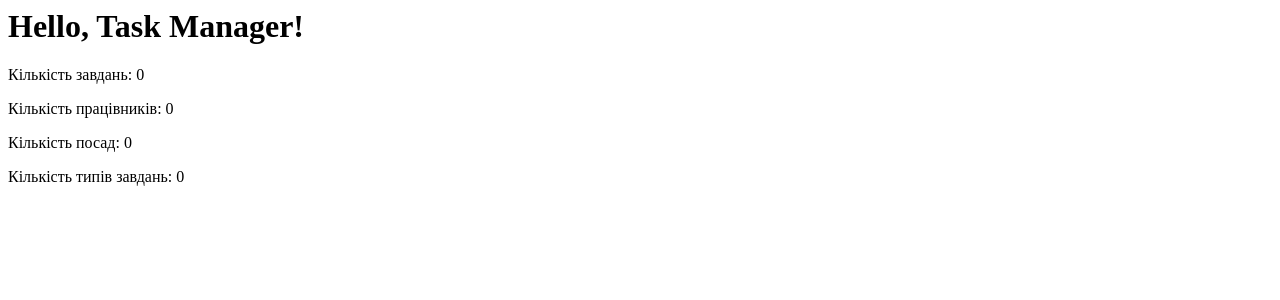
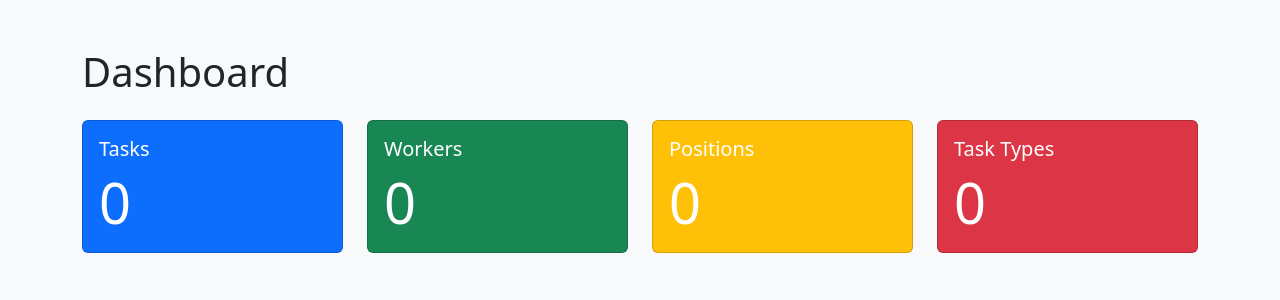
Before and after one commit to oleksijgrabovij/it-company-task-manager, a Django app: page / in a window 1280 px wide. Shown: the top 300 px of the page. Run offline with Django 5.2, Linux system fonts and the light colour scheme; data that the repository does not hold is empty.

Commit message:
Add TaskDetailView

```diff
--- a/task_manager/models.py
+++ b/task_manager/models.py
@@ -33,3 +33,6 @@ class Task(models.Model):
     priority = models.CharField(max_length=10, choices=PRIORITY_CHOICES, default="medium")
     task_type = models.ForeignKey(TaskType, on_delete=models.CASCADE)
     assignees = models.ManyToManyField(Worker, related_name="tasks")
+
+    def __str__(self):
+        return self.name
--- a/task_manager/urls.py
+++ b/task_manager/urls.py
@@ -1,9 +1,10 @@
 from django.urls import path
-from task_manager.views import index
-
+from task_manager.views import index, TaskListView, TaskDetailView
 
 app_name = "task_manager"
 
 urlpatterns = [
     path("", index, name="index"),
+    path("tasks/", TaskListView.as_view(), name="tasks"),
+    path("tasks/<int:pk>", TaskDetailView.as_view(), name="task-detail"),
 ]
--- a/task_manager/views.py
+++ b/task_manager/views.py
@@ -1,5 +1,6 @@
 from django.shortcuts import render
 from task_manager.models import Task, TaskType, Position, Worker
+from django.views import generic
 
 def index(request):
     num_tasks = Task.objects.count()
@@ -13,3 +14,11 @@ def index(request):
         "num_task_types": num_task_types,
     }
     return render(request, 'task_manager/index.html', context=context)
+
+
+class TaskListView(generic.ListView):
+    model = Task
+
+
+class TaskDetailView(generic.DetailView):
+    model = Task
--- /dev/null
+++ b/templates/base.html
@@ -0,0 +1,18 @@
+<!DOCTYPE html>
+<html lang="en">
+<head>
+    <meta charset="UTF-8">
+    <meta name="viewport" content="width=device-width, initial-scale=1.0">
+    <title>IT Task Manager</title>
+    <link href="https://cdn.jsdelivr.net/npm/bootstrap@5.3.0/dist/css/bootstrap.min.css" rel="stylesheet">
+</head>
+<body class="bg-light">
+    <!-- Тут пізніше буде наше навігаційне меню (Navbar) -->
+
+    <div class="container mt-5">
+        <!-- Саме сюди буде підставлятися унікальний код з інших сторінок -->
+        {% block content %}
+        {% endblock %}
+    </div>
+</body>
+</html>
--- a/templates/task_manager/index.html
+++ b/templates/task_manager/index.html
@@ -1,6 +1,40 @@
-<h1>Hello, Task Manager!</h1>
+{% extends "base.html" %}
 
-<p>Кількість завдань: {{ num_tasks }}</p>
-<p>Кількість працівників: {{ num_workers }}</p>
-<p>Кількість посад: {{ num_positions }}</p>
-<p>Кількість типів завдань: {{ num_task_types }}</p>
+{% block content %}
+    <h1 class="mb-4">Dashboard</h1>
+
+    <div class="row">
+        <div class="col-md-3">
+            <div class="card text-white bg-primary mb-3">
+                <div class="card-body">
+                    <h5 class="card-title">Tasks</h5>
+                    <p class="card-text display-4">{{ num_tasks }}</p>
+                </div>
+            </div>
+        </div>
+        <div class="col-md-3">
+            <div class="card text-white bg-success mb-3">
+                <div class="card-body">
+                    <h5 class="card-title">Workers</h5>
+                    <p class="card-text display-4">{{ num_workers }}</p>
+                </div>
+            </div>
+        </div>
+        <div class="col-md-3">
+            <div class="card text-white bg-warning mb-3">
+                <div class="card-body">
+                    <h5 class="card-title">Positions</h5>
+                    <p class="card-text display-4">{{ num_positions }}</p>
+                </div>
+            </div>
+        </div>
+        <div class="col-md-3">
+            <div class="card text-white bg-danger mb-3">
+                <div class="card-body">
+                    <h5 class="card-title">Task Types</h5>
+                    <p class="card-text display-4">{{ num_task_types }}</p>
+                </div>
+            </div>
+        </div>
+    </div>
+{% endblock %}
```
Also changed, not shown: templates/task_manager/task_detail.html (added, +22 -0 lines), templates/task_manager/task_list.html (added, +39 -0 lines).
